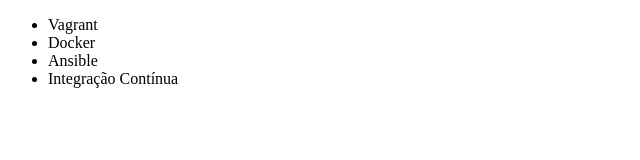
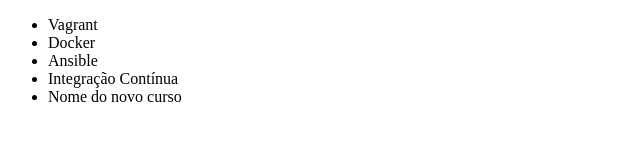
Before and after one commit to 6ru-na/alura-git2, a plain HTML site: page index.html in a window 1280 px wide. Shown: the whole page, without its empty margins (0-640 px from the left). Drawn offline with Linux system fonts and the light colour scheme.

Commit message:
Modificaçao realizada

```diff
--- a/index.html
+++ b/index.html
@@ -10,6 +10,7 @@
         <li>Docker</li>
         <li>Ansible</li>
         <li>Integração Contínua</li>
+		<li> Nome do novo curso </li>
     </ul>
 </body>
 </html>
```
